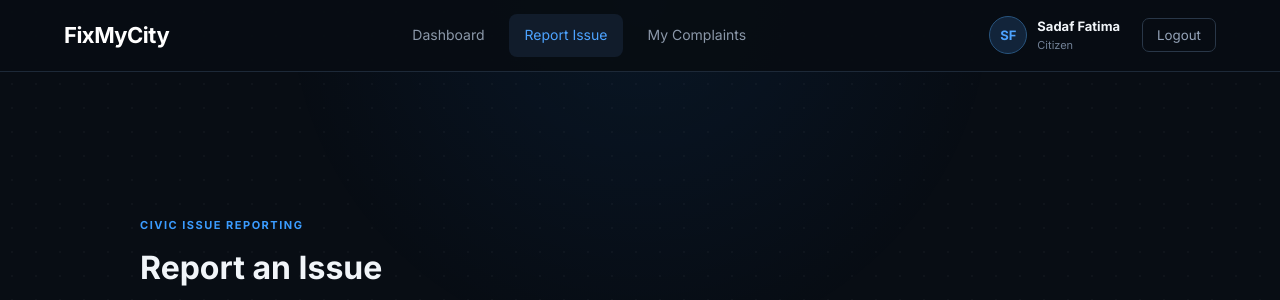
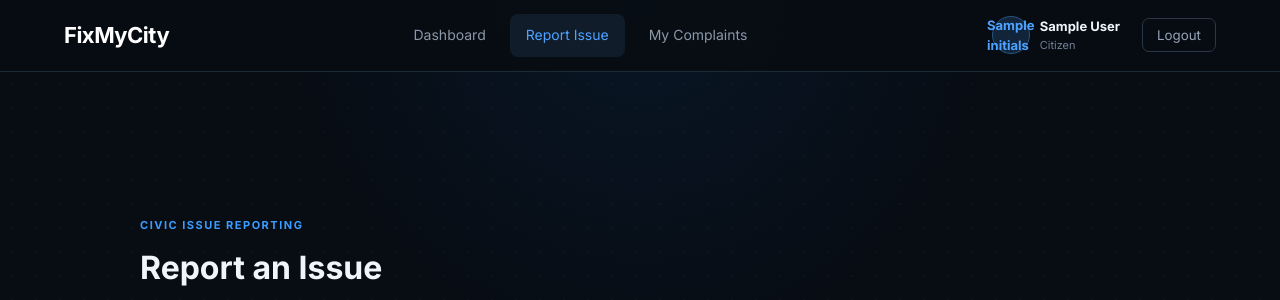
Before and after one commit to sfmansooritech06-cmd/Fix_My_City, a Django app: template backend/templates/report_issue.html in a window 1280 px wide. Shown: the top 300 px of the page. Run offline with Django 4.2, Linux system fonts and the light colour scheme; tables that the repository leaves empty hold one stand-in row (values such as "Sample post"); the template is opened without the code that fills it: values that come from a table or form of the project are taken from there, most other values are stand-ins (such as "Sample title", 1, 10 or a date in 2020).

Commit message:
update report_issue.html replace citizen.user into  citizen.full_name feature

```diff
--- a/backend/templates/report_issue.html
+++ b/backend/templates/report_issue.html
@@ -39,11 +39,12 @@
         <div class="dashboard-user">
 
             <div class="user-avatar">
-                SF
+                 {{ initials }}
+
             </div>
 
             <div class="user-info">
-                <strong>Sadaf Fatima</strong>
+                <strong>{{ citizen.full_name }}</strong>
                 <span>Citizen</span>
             </div>
 
```
